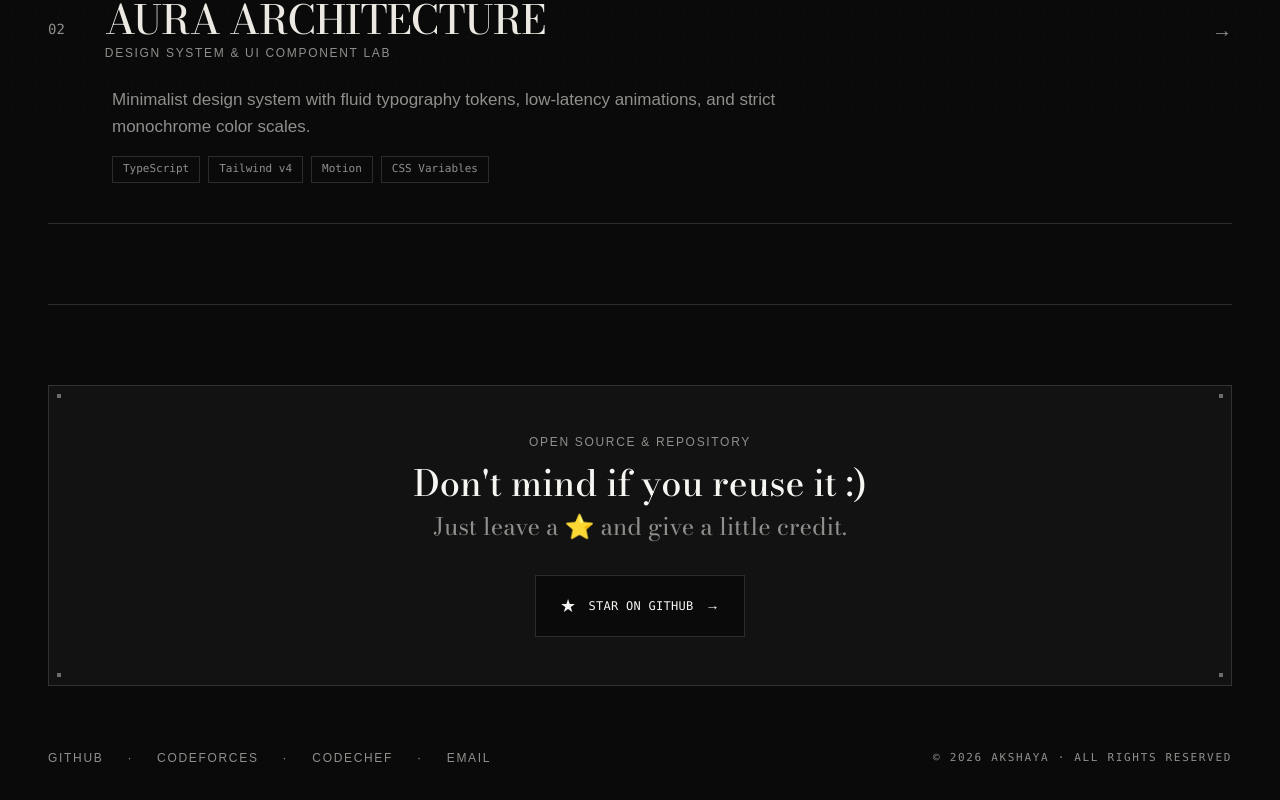
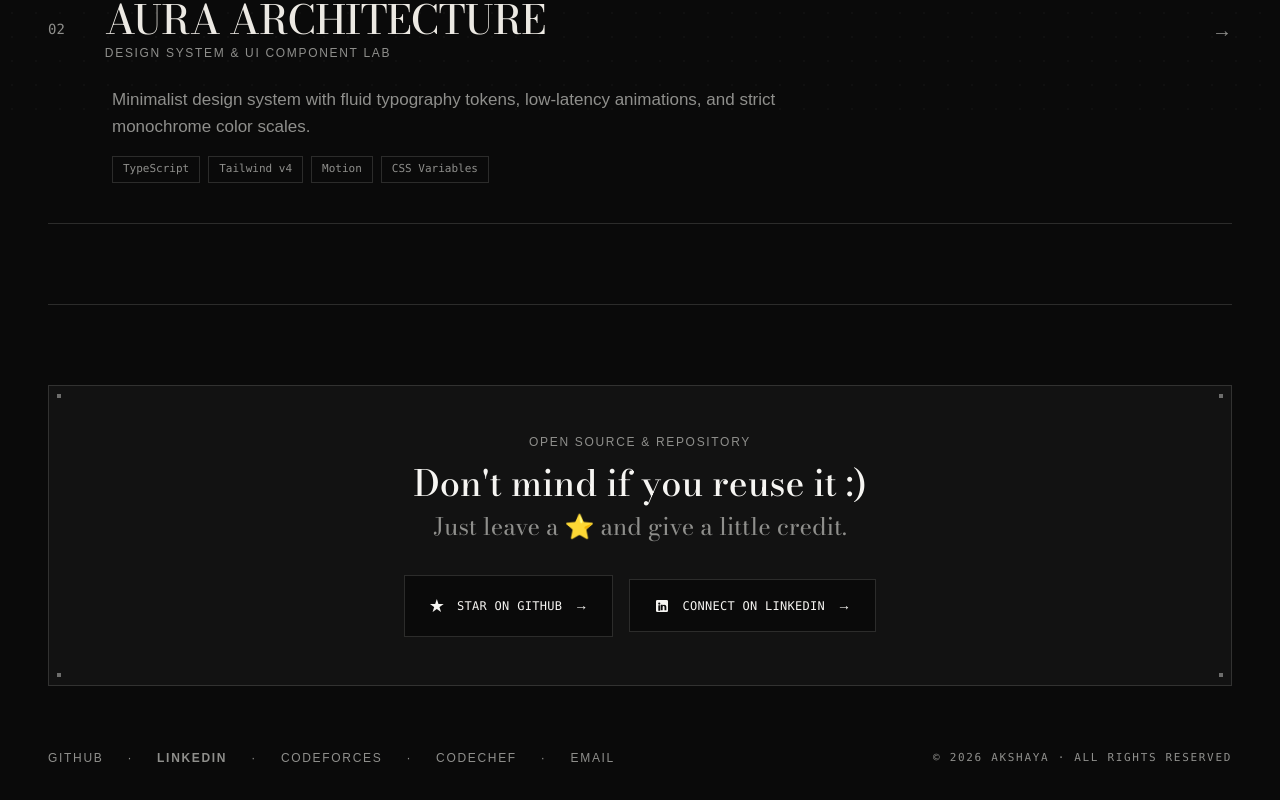
Before and after one commit to meh-akshaya/portfolio, a Next.js app: page /projects in a window 1280 px wide. Shown: the part 671-1471 px from the top of the page. Built offline with nearby package versions, Linux system fonts and the light colour scheme; a web font is replaced by a local one.

Commit message:
add linkedin links

```diff
--- a/components/portfolio/CodingProfiles.tsx
+++ b/components/portfolio/CodingProfiles.tsx
@@ -42,7 +42,7 @@ export function CodingProfiles() {
   const [ghData, setGhData] = useState<GithubData | null>(null);
   const [ccData, setCcData] = useState<CodeChefData | null>(null);
   const [loading, setLoading] = useState(true);
-  const [activeTab, setActiveTab] = useState<"ALL" | "GITHUB" | "CODEFORCES" | "CODECHEF">("ALL");
+  const [activeTab, setActiveTab] = useState<"ALL" | "GITHUB" | "LINKEDIN" | "CODEFORCES" | "CODECHEF">("ALL");
 
   const fetchData = async () => {
     setLoading(true);
@@ -99,7 +99,7 @@ export function CodingProfiles() {
             <span>02 &bull; TECHNICAL PROFILES &amp; METRICS</span>
           </div>
           <h2 className="text-display-md text-white">
-            CODING DASHBOARD
+            CODING &amp; PROFESSIONAL PROFILES
           </h2>
         </div>
 
@@ -116,7 +116,7 @@ export function CodingProfiles() {
 
       {/* Filter Tabs */}
       <div className="flex items-center gap-3 mb-10 overflow-x-auto pb-2 no-scrollbar font-mono text-xs">
-        {(["ALL", "GITHUB", "CODEFORCES", "CODECHEF"] as const).map((tab) => (
+        {(["ALL", "GITHUB", "LINKEDIN", "CODEFORCES", "CODECHEF"] as const).map((tab) => (
           <button
             key={tab}
             onClick={() => setActiveTab(tab)}
@@ -223,6 +223,78 @@ export function CodingProfiles() {
                       alt="GitHub Contribution Heatmap"
                       className="w-full h-auto opacity-100 transition-opacity"
                     />
+                  </div>
+                </div>
+              </div>
+            </div>
+          </div>
+        )}
+
+        {/* ================= LINKEDIN PROFILE ================= */}
+        {(activeTab === "ALL" || activeTab === "LINKEDIN") && (
+          <div
+            data-cursor="view"
+            className="border border-[color:var(--color-border-hairline)] bg-[#0f1419] rounded-lg overflow-hidden font-sans transition-all duration-300 hover:border-white/40"
+          >
+            {/* LinkedIn Header Navbar */}
+            <div className="bg-[#181e25] px-6 py-3.5 border-b border-[#2d3748] flex items-center justify-between font-mono text-xs text-[#a0aec0]">
+              <div className="flex items-center gap-3">
+                <svg className="h-5 w-5 fill-current text-white" viewBox="0 0 24 24">
+                  <path d="M19 3a2 2 0 0 1 2 2v14a2 2 0 0 1-2 2H5a2 2 0 0 1-2-2V5a2 2 0 0 1 2-2h14m-.5 15.5v-5.3a3.26 3.26 0 0 0-3.26-3.26c-.85 0-1.84.52-2.28 1.3v-1.11h-2.79v8.37h2.79v-4.93c0-.77.62-1.4 1.39-1.4a1.4 1.4 0 0 1 1.4 1.4v4.93h2.75M6.46 10.9v8.37H9.25V10.9H6.46M7.86 6.78a1.64 1.64 0 1 0 0 3.28 1.64 1.64 0 0 0 0-3.28Z" />
+                </svg>
+                <span className="font-semibold text-white">linkedin.com / in / meh-akshaya</span>
+              </div>
+              <a
+                href="https://www.linkedin.com/in/meh-akshaya/"
+                target="_blank"
+                rel="noopener noreferrer"
+                className="bg-[#2b3748] hover:bg-[#3b4a5e] text-white border border-[#4a5568] px-3 py-1.5 rounded transition-colors text-xs font-mono"
+              >
+                OPEN ON LINKEDIN ↗
+              </a>
+            </div>
+
+            {/* LinkedIn Profile Content */}
+            <div className="p-6 sm:p-8 grid grid-cols-1 md:grid-cols-4 gap-8">
+              <div className="md:col-span-1 flex flex-col items-start gap-4">
+                <div className="relative h-24 w-24 rounded-full overflow-hidden border-2 border-[#4a5568] bg-black">
+                  <Image
+                    src="/images/profile.jpg"
+                    alt="Akshaya Verma LinkedIn"
+                    width={96}
+                    height={96}
+                    className="h-full w-full object-cover"
+                  />
+                </div>
+                <div>
+                  <h3 className="text-xl font-bold text-white">Akshaya Verma</h3>
+                  <p className="text-xs text-[#a0aec0] font-mono">@meh-akshaya &bull; LinkedIn</p>
+                </div>
+                <div className="text-xs text-[#a0aec0] font-mono space-y-1">
+                  <p>📍 Bhopal, Madhya Pradesh, India</p>
+                  <p>🎓 Student at VIT Bhopal University</p>
+                </div>
+              </div>
+
+              <div className="md:col-span-3 flex flex-col gap-5 justify-center">
+                <div className="bg-[#181e25] p-5 rounded-md border border-[#2d3748] space-y-3 font-mono text-xs">
+                  <p className="text-[#a0aec0] uppercase tracking-wider text-[10px]">Professional Focus &amp; Network</p>
+                  <p className="text-white font-sans text-sm leading-relaxed">
+                    Software Engineer &amp; Full-Stack Builder. Passionate about building high-performance web applications, distributed systems, and modern user interfaces.
+                  </p>
+                  <div className="flex flex-wrap gap-2 pt-2 text-[11px]">
+                    <span className="border border-[#4a5568] bg-[#0f1419] px-2.5 py-1 text-white">
+                      Full-Stack Engineering
+                    </span>
+                    <span className="border border-[#4a5568] bg-[#0f1419] px-2.5 py-1 text-white">
+                      React / Next.js
+                    </span>
+                    <span className="border border-[#4a5568] bg-[#0f1419] px-2.5 py-1 text-white">
+                      Node.js / Express
+                    </span>
+                    <span className="border border-[#4a5568] bg-[#0f1419] px-2.5 py-1 text-white">
+                      System Design
+                    </span>
                   </div>
                 </div>
               </div>
--- a/components/portfolio/GithubStar.tsx
+++ b/components/portfolio/GithubStar.tsx
@@ -3,7 +3,7 @@
 export function GithubStar() {
   return (
     <footer id="github-star" className="py-20 hairline-top">
-      {/* GitHub Star Card */}
+      {/* GitHub & LinkedIn Card */}
       <div className="border border-[color:var(--color-hairline-on-black)] bg-[color:var(--color-black-soft)] p-8 sm:p-12 text-center relative overflow-hidden group">
         {/* Subtle Pixel Accent Dots */}
         <span className="absolute top-2 left-2 h-1 w-1 bg-white/40" />
@@ -22,7 +22,8 @@ export function GithubStar() {
           </span>
         </h3>
 
-        <div className="mt-8 flex justify-center">
+        {/* Action CTAs: Star on GitHub & Connect on LinkedIn */}
+        <div className="mt-8 flex flex-wrap items-center justify-center gap-4">
           <a
             href="https://github.com/meh-akshaya"
             target="_blank"
@@ -34,12 +35,26 @@ export function GithubStar() {
             <span className="font-mono text-xs">STAR ON GITHUB</span>
             <span className="transition-transform group-hover:translate-x-1">&rarr;</span>
           </a>
+
+          <a
+            href="https://www.linkedin.com/in/meh-akshaya/"
+            target="_blank"
+            rel="noopener noreferrer"
+            data-cursor="magnetic"
+            className="inline-flex items-center gap-3 border border-[color:var(--color-hairline-on-black)] bg-black px-6 py-4 text-nav text-[color:var(--color-ink-on-black)] transition-all duration-300 hover:border-white hover:text-white"
+          >
+            <svg className="h-4 w-4 fill-current text-white" viewBox="0 0 24 24">
+              <path d="M19 3a2 2 0 0 1 2 2v14a2 2 0 0 1-2 2H5a2 2 0 0 1-2-2V5a2 2 0 0 1 2-2h14m-.5 15.5v-5.3a3.26 3.26 0 0 0-3.26-3.26c-.85 0-1.84.52-2.28 1.3v-1.11h-2.79v8.37h2.79v-4.93c0-.77.62-1.4 1.39-1.4a1.4 1.4 0 0 1 1.4 1.4v4.93h2.75M6.46 10.9v8.37H9.25V10.9H6.46M7.86 6.78a1.64 1.64 0 1 0 0 3.28 1.64 1.64 0 0 0 0-3.28Z" />
+            </svg>
+            <span className="font-mono text-xs">CONNECT ON LINKEDIN</span>
+            <span className="transition-transform group-hover:translate-x-1">&rarr;</span>
+          </a>
         </div>
       </div>
 
-      {/* Footer Navigation & Credits */}
+      {/* Footer Navigation & Credits (Below Open Source & Repo card) */}
       <div className="mt-16 flex flex-col sm:flex-row items-center justify-between gap-6 text-meta text-[color:var(--color-muted-on-black)]">
-        <div className="flex items-center gap-6">
+        <div className="flex flex-wrap items-center gap-6">
           <a
             href="https://github.com/meh-akshaya"
             target="_blank"
@@ -47,6 +62,15 @@ export function GithubStar() {
             className="hover:text-white transition-colors"
           >
             GITHUB
+          </a>
+          <span>&middot;</span>
+          <a
+            href="https://www.linkedin.com/in/meh-akshaya/"
+            target="_blank"
+            rel="noopener noreferrer"
+            className="hover:text-white transition-colors font-semibold text-white"
+          >
+            LINKEDIN
           </a>
           <span>&middot;</span>
           <a
--- a/components/portfolio/Projects.tsx
+++ b/components/portfolio/Projects.tsx
@@ -1,4 +1,6 @@
 "use client";
+
+import Link from "next/link";
 
 interface Project {
   number: string;
--- a/components/portfolio/Resume.tsx
+++ b/components/portfolio/Resume.tsx
@@ -1,4 +1,5 @@
 "use client";
+
 
 interface TimelineItem {
   period: string;
```
Also changed, not shown: components/portfolio/Header.tsx (+4 -4 lines).
